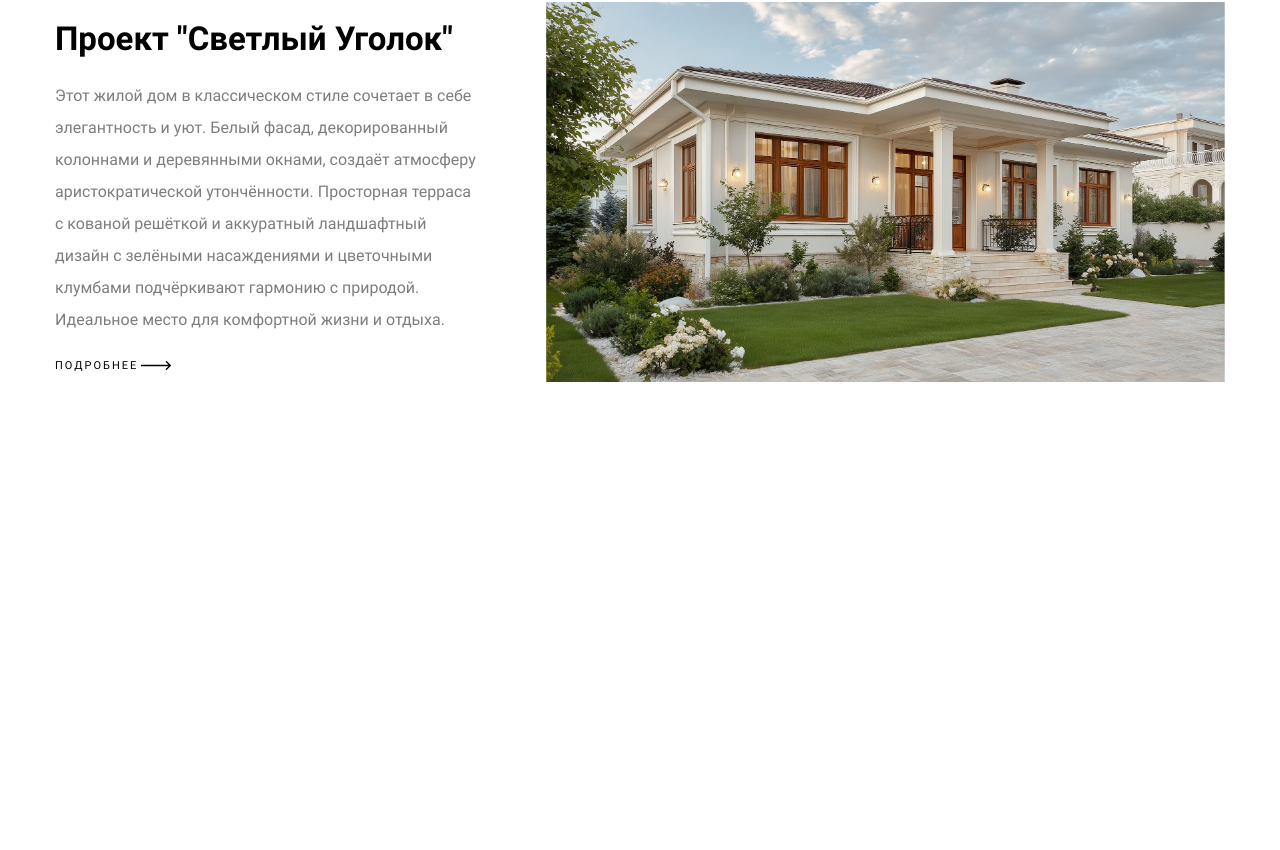
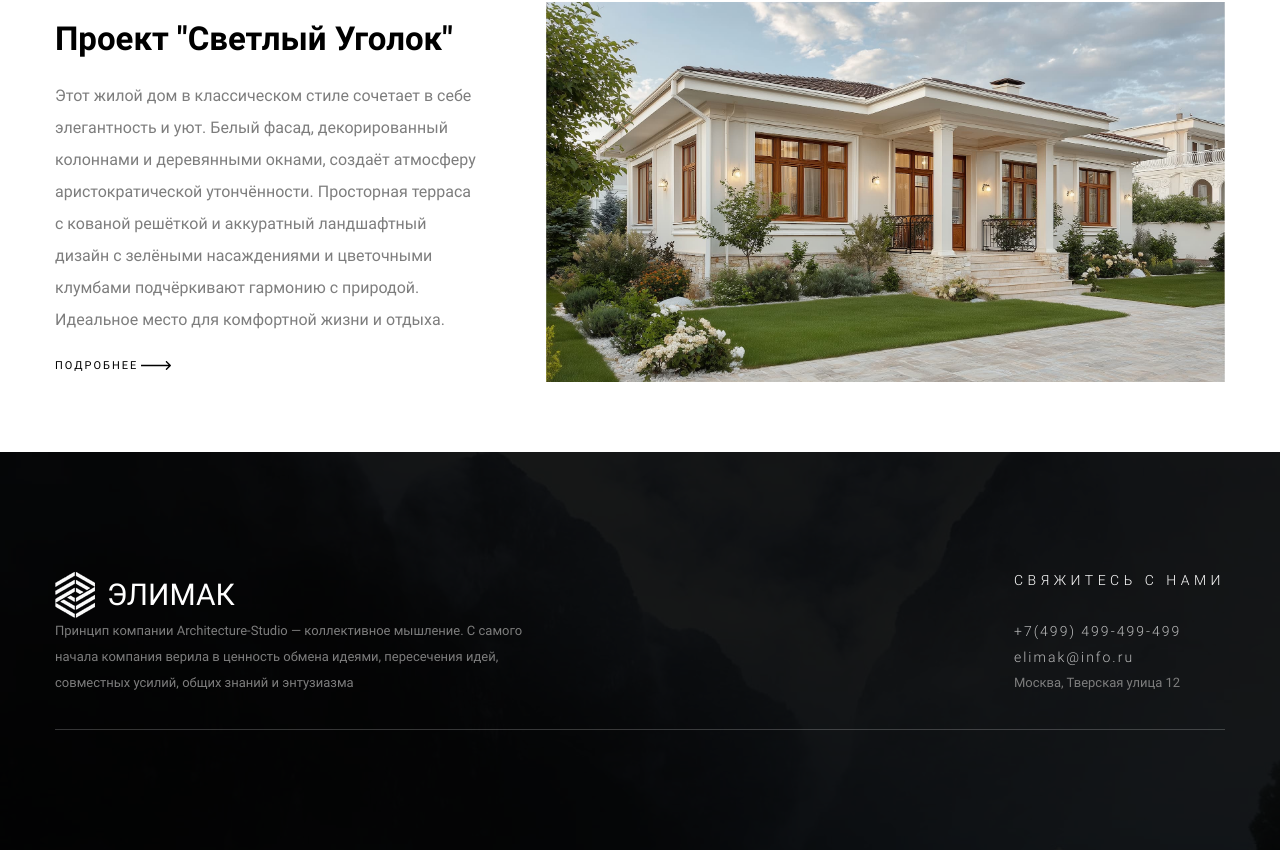
Before and after one commit to SergeyMalyuga/elimak-angular, an Angular app: page / in a window 1280 px wide. Shown: the part 3245-4095 px from the top of the page. Before the commit the page ends 3697 px from the top, so only its background shows below. Built offline with nearby package versions, Linux system fonts and the light colour scheme.

Commit message:
feat(footer.component): завершить вёрстку footer-main__content--top

```diff
--- a/src/app/features/footer/footer.component.html
+++ b/src/app/features/footer/footer.component.html
@@ -1,5 +1,29 @@
 <footer class="footer-main">
   <div class="footer-main__content container">
+    <div class="footer-main__content--top">
+      <div class="footer-main__wrapper-info">
+        <a href="/" class="footer-main__link-logo link-logo">
+          <img
+            src="./assets/images/raster/logo.png"
+            width="42"
+            height="46"
+            alt="Логотип компании 'Элимак'"
+            loading="eager"
+          />
+          <span aria-hidden="true">Элимак</span>
+        </a>
+        <p>Принцип компании Architecture-Studio — коллективное мышление. С самого начала компания верила в ценность
+          обмена
+          идеями, пересечения идей, совместных усилий, общих знаний и энтузиазма</p>
+      </div>
+      <div class="footer-main__wrapper-contacts">
+        <h2 class="footer-main__title-main">Свяжитесь с нами</h2>
+        <a href="tel:+7499499499" class="footer-main__link link">+7(499) 499-499-499</a>
+        <a href="mailto:elimak@info.ru" class="footer-main__link link">elimak&#64;info.ru</a>
+        <address class="footer-main__address">Москва, Тверская улица 12</address>
+      </div>
 
+    </div>
+    <div class="footer-main__content--bottom"></div>
   </div>
 </footer>
--- a/src/app/features/footer/footer.component.scss
+++ b/src/app/features/footer/footer.component.scss
@@ -1,5 +1,70 @@
 @use '../../../styles/variables' as variables;
 
 .footer-main {
+  position: relative;
+  background-image: url("../../../assets/images/raster/footer-bg.jpg");
+  padding: 120px 0;
+  z-index: 1;
 
+  &::before {
+    content: "";
+    display: block;
+    position: absolute;
+    top: 0;
+    left: 0;
+    width: 100%;
+    height: 100%;
+    background-color: variables.$footer-overlay;
+    z-index: -1;
+  }
+
+  &__title {
+    &-main {
+      margin-bottom: 25px;
+      color: variables.$title-color-light;
+      font-size: 14px;
+      font-weight: 300;
+      font-style: normal;
+      letter-spacing: 4.5px;
+      text-transform: uppercase;
+    }
+  }
+
+  &__content {
+    &--top {
+      display: flex;
+      justify-content: space-between;
+      padding-bottom: 33px;
+      border-bottom: 1px solid variables.$footer-border-content-color;
+    }
+  }
+
+  &__link {
+    font-size: 14px;
+    display: block;
+  }
+
+  &__wrapper {
+    &-info {
+      color: variables.$text-color-primary;
+      font-size: 13px;
+      line-height: 26px;
+      max-width: 470px;
+      width: 100%;
+    }
+
+    &-contacts {
+      display: flex;
+      flex-direction: column;
+      gap: 10px
+    }
+  }
+
+  &__address {
+    font-family: variables.$font-family-primary;
+    color: variables.$text-color-primary;
+    font-size: 13px;
+    font-style: normal;
+
+  }
 }
--- a/src/app/features/header/header.component.html
+++ b/src/app/features/header/header.component.html
@@ -1,5 +1,5 @@
 <header class="header-main" role="banner">
-  <a href="/" class="header-main__link-logo">
+  <a href="/" class="header-main__link-logo link-logo">
     <img
       src="./assets/images/raster/logo.png"
       width="56"
@@ -18,23 +18,23 @@
   >
     <ul class="header-main__list-nav">
       <li class="header-main__item-nav-link">
-        <a class="header-main__link-nav" href="#">Главная</a>
+        <a class="header-main__link-nav link" href="#">Главная</a>
       </li>
       <li class="header-main__item-nav-link">
-        <a class="header-main__link-nav" href="#">Наши проекты</a>
+        <a class="header-main__link-nav link" href="#">Наши проекты</a>
       </li>
       <li class="header-main__item-nav-link">
-        <a class="header-main__link-nav" href="#">Наши услуги</a>
+        <a class="header-main__link-nav link" href="#">Наши услуги</a>
       </li>
       <li class="header-main__item-nav-link">
-        <a class="header-main__link-nav" href="#">О нас</a>
+        <a class="header-main__link-nav link" href="#">О нас</a>
       </li>
       <li class="header-main__item-nav-link">
-        <a class="header-main__link-nav" href="#">Контакты</a>
+        <a class="header-main__link-nav link" href="#">Контакты</a>
       </li>
       <li class="header-main__item-nav-link">
         <a
-          class="header-main__link-nav"
+          class="header-main__link-nav link"
           href="tel:+74992898812"
           aria-label="Позвонит нам"
           >8 (499) 289 88 12</a
--- a/src/app/features/header/header.component.scss
+++ b/src/app/features/header/header.component.scss
@@ -42,46 +42,11 @@
   }
 
   &__link {
-    &-logo {
-      display: flex;
-      align-items: center;
-      gap: 10px;
-      text-decoration: none;
-      font-size: 30px;
-      line-height: 32px;
-      font-weight: 500;
-
-      span {
-        color: variables.$text-color-logo;
-        text-transform: uppercase;
-
-        @media (width <= 420px) {
-          font-size: 24px;
-        }
-      }
-    }
-
     &-nav {
-      text-decoration: none;
-      color: variables.$header-link;
       text-transform: uppercase;
       display: inline-block;
       font-size: 16px;
       line-height: 18px;
-      font-weight: 300;
-      letter-spacing: 2px;
-      opacity: 0.7;
-      transition:
-        opacity 0.3s ease-in,
-        color 0.3s ease;
-
-      &:hover {
-        opacity: 1;
-      }
-
-      &:active {
-        color: variables.$header-link-active;
-      }
     }
 
     &-social {
--- a/src/styles.scss
+++ b/src/styles.scss
@@ -141,6 +141,24 @@ body {
 }
 
 .link {
+  text-decoration: none;
+  color: variables.$header-link;
+  font-weight: 300;
+  letter-spacing: 2px;
+  opacity: 0.7;
+  transition:
+    opacity 0.3s ease-in,
+    color 0.3s ease;
+
+  &:hover {
+    opacity: 1;
+  }
+
+  &:active {
+    color: variables.$header-link-active;
+  }
+
+
   &-card {
     display: flex;
     gap: 3px;
@@ -172,7 +190,25 @@ body {
         transform: translateX(5px);
       }
     }
+  }
 
+  &-logo {
+    display: flex;
+    align-items: center;
+    gap: 10px;
+    text-decoration: none;
+    font-size: 30px;
+    line-height: 32px;
+    font-weight: 500;
+
+    span {
+      color: variables.$text-color-logo;
+      text-transform: uppercase;
+
+      @media (width <= 420px) {
+        font-size: 24px;
+      }
+    }
   }
 }
 
--- a/src/styles/_variables.scss
+++ b/src/styles/_variables.scss
@@ -59,5 +59,9 @@ $button-hover-bg: color.scale($color-white, $alpha: -20%);
 $button-active-bg: color.scale($color-white, $blackness: 20%, $alpha: -20%);
 $button-border-color: color.scale($color-grey-50, $alpha: -60%);
 
+/* footer */
+$footer-overlay: color.scale($color-black, $alpha: -10%);
+$footer-border-content-color: color.scale($color-white, $alpha: -80%);
+
 // ==== TYPOGRAPHY ====
 $font-family-primary: 'Roboto', sans-serif;
```
Also changed, not shown: src/assets/images/raster/footer-bg.jpg (added).
